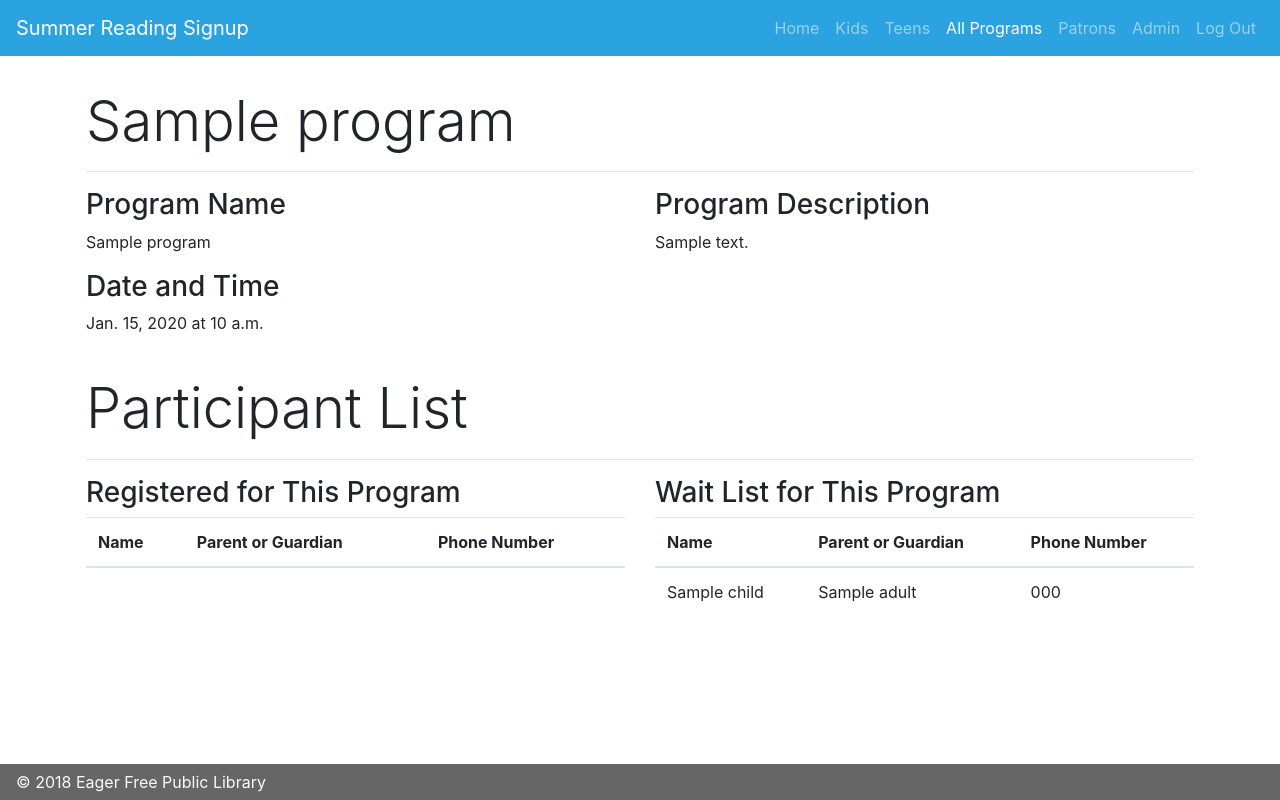
After one commit to joseph-turk/summerreading, a Django app: page /programs/1/print in a window 1280 px wide. The commit adds this page. Run offline with Django 3.2, Linux system fonts and the light colour scheme; a user stored in the database is signed in; tables that the repository leaves empty hold one stand-in row (values such as "Sample post"); lists and menus that the app fills with data are empty; some libraries are stand-ins or nearby versions.

Commit message:
Add print view of program and update index view of programs

```diff
--- a/app/models.py
+++ b/app/models.py
@@ -15,6 +15,10 @@ class Program(models.Model):
     is_teen = models.BooleanField(default=False)
     graphic = models.ImageField(upload_to='graphics', default='graphic.jpg')
     is_full = models.BooleanField()
+
+    @property
+    def is_past(self):
+        return self.date < date.today()
 
     @property
     def slots_left(self):
--- a/app/templates/programs/index.html
+++ b/app/templates/programs/index.html
@@ -15,6 +15,7 @@
       <th>Date</th>
       <th>Time</th>
       <th></th>
+      <th></th>
     </tr>
   </thead>
 
@@ -22,7 +23,9 @@
     {% for program in programs %}
       <tr>
         <td>
-          {% if program.is_full %}
+          {% if program.is_past %}
+          <div class="status-past"></div>
+          {% elif program.is_full %}
           <div class="status-full"></div>
           {% else %}
           <div class="status-open"></div>
@@ -35,6 +38,7 @@
         <td>{{ program.date }}</td>
         <td>{{ program.time }}</td>
         <td class="text-right"><a class="btn btn-primary" href="{% url 'app:detail' program.id %}">Details</a></td>
+        <td class="text-right"><a class="btn btn-primary" href="{% url 'app:print' program.id %}">Print</a></td>
       </tr>
     {% endfor %}
   </tbody>
--- /dev/null
+++ b/app/templates/programs/print.html
@@ -0,0 +1,78 @@
+{% extends 'shared/layout.html' %}
+{% load static %}
+{% block content %}
+
+<h2 class="display-4">{{ program.name }}</h2>
+
+<hr>
+
+<div class="row">
+  <div class="col">
+    <h3>Program Name</h3>
+    <p>{{ program.name }}</p>
+
+    <h3>Date and Time</h3>
+    <p>{{ program.date }} at {{ program.time }}</p>
+  </div>
+
+  <div class="col">
+    <h3>Program Description</h3>
+    <p>{{ program.description }}</p>
+  </div>
+</div>
+
+<h2 class="display-4 mt-4">Participant List</h2>
+
+<hr>
+
+<div class="row">
+  <div class="col">
+    <h3>Registered for This Program</h3>
+
+    <table class="table">
+      <thead>
+        <tr>
+          <th>Name</th>
+          <th>Parent or Guardian</th>
+          <th>Phone Number</th>
+        </tr>
+      </thead>
+
+      <tbody>
+        {% for registration in program.registration_set.all %} {% if not registration.is_wait_list %}
+        <tr>
+          <td>{{ registration.child }}</td>
+          <td>{{ registration.child.adult.name }}</td>
+          <td>{{ registration.child.adult.phone }}</td>
+        </tr>
+        {% endif %} {% endfor %}
+      </tbody>
+    </table>
+  </div>
+
+  <div class="col">
+    <h3>Wait List for This Program</h3>
+
+    <table class="table">
+        <thead>
+          <tr>
+            <th>Name</th>
+            <th>Parent or Guardian</th>
+            <th>Phone Number</th>
+          </tr>
+        </thead>
+
+        <tbody>
+          {% for registration in program.registration_set.all %} {% if registration.is_wait_list %}
+          <tr>
+            <td>{{ registration.child }}</td>
+            <td>{{ registration.child.adult.name }}</td>
+            <td>{{ registration.child.adult.phone }}</td>
+          </tr>
+          {% endif %} {% endfor %}
+        </tbody>
+      </table>
+  </div>
+</div>
+
+{% endblock content %}
--- a/app/urls.py
+++ b/app/urls.py
@@ -29,8 +29,9 @@ urlpatterns = [
          name='confirmation'),
 
     # Admin-Only Views
-    path('programs/', views.ProgramList.as_view(), name='programs'),
+    path('programs/', views.programs, name='programs'),
     path('programs/<int:pk>', views.ProgramDetail.as_view(), name='detail'),
+    path('programs/<int:pk>/print', views.program_print, name='print'),
     path('patrons/', views.patrons, name='patrons'),
     path('patrons/<uuid:pk>', views.patron_detail, name='patron')
 ] + static(settings.MEDIA_URL, document_root=settings.MEDIA_ROOT)
--- a/app/views.py
+++ b/app/views.py
@@ -127,6 +127,13 @@ def confirmation(request, pk):
 
 
 @login_required(login_url='/admin/login/')
+def programs(request):
+    '''Shows a list of programs'''
+    programs = get_list_or_404(Program.objects.order_by('date'))
+    return render(request, 'programs/index.html', {'programs': programs})
+
+
+@login_required(login_url='/admin/login/')
 def patrons(request):
     '''Shows a list of patrons'''
     patrons = get_list_or_404(Adult)
@@ -138,3 +145,10 @@ def patron_detail(request, pk):
     '''Shows details about a single patron'''
     patron = get_object_or_404(Adult, pk=pk)
     return render(request, 'patrons/detail.html', {'patron': patron})
+
+
+@login_required(login_url='/admin/login/')
+def program_print(request, pk):
+    '''Shows print view for a single program'''
+    program = get_object_or_404(Program, pk=pk)
+    return render(request, 'programs/print.html', {'program': program})
--- a/assets/scss/styles.scss
+++ b/assets/scss/styles.scss
@@ -44,3 +44,10 @@ img.program-graphic {
   height: 1rem;
   width: 1rem;
 }
+
+.status-past {
+  background-color: $secondary;
+  border-radius: 50%;
+  height: 1rem;
+  width: 1rem;
+}
--- a/summerreading/settings.py
+++ b/summerreading/settings.py
@@ -107,7 +107,7 @@ AUTH_PASSWORD_VALIDATORS = [
 
 LANGUAGE_CODE = 'en-us'
 
-TIME_ZONE = 'UTC'
+TIME_ZONE = 'America/Chicago'
 
 USE_I18N = True
 
```
Also changed, not shown: app/static/shared/styles.css, app/static/shared/styles.min.css.
